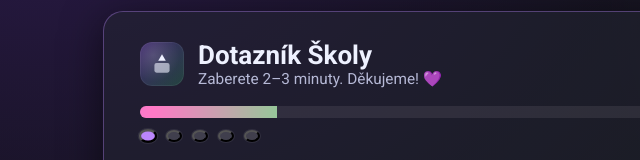
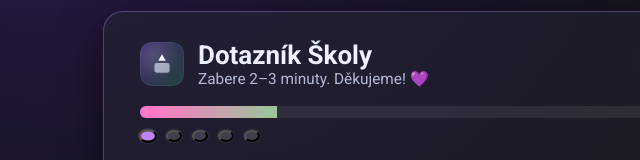
Before and after one commit to arttroj/arttroj.github.io, a plain HTML site: page index.html in a window 1280 px wide. Both pictures are taken after a click on the button "Začít". Shown: the part 195-355 px from the top of the page, 157-797 px from the left. Drawn offline with Linux system fonts and the light colour scheme.

Commit message:
Update index.html

```diff
--- a/index.html
+++ b/index.html
@@ -3,7 +3,7 @@
 <head>
   <meta charset="UTF-8" />
   <meta name="viewport" content="width=device-width, initial-scale=1" />
-  <title>Dotazník Školy · V2</title>
+  <title>Dotazník Školy</title>
   <link href="https://fonts.googleapis.com/css2?family=Roboto:wght@400;500;700&display=swap" rel="stylesheet" />
   <style>
     /* ========================
@@ -259,7 +259,7 @@
       </div>
       <div>
         <h1 class="title">Dotazník Školy</h1>
-        <div class="subtitle">Zaberete 2–3 minuty. Děkujeme! 💜</div>
+        <div class="subtitle">Zabere 2–3 minuty. Děkujeme! 💜</div>
       </div>
     </header>
 
```
